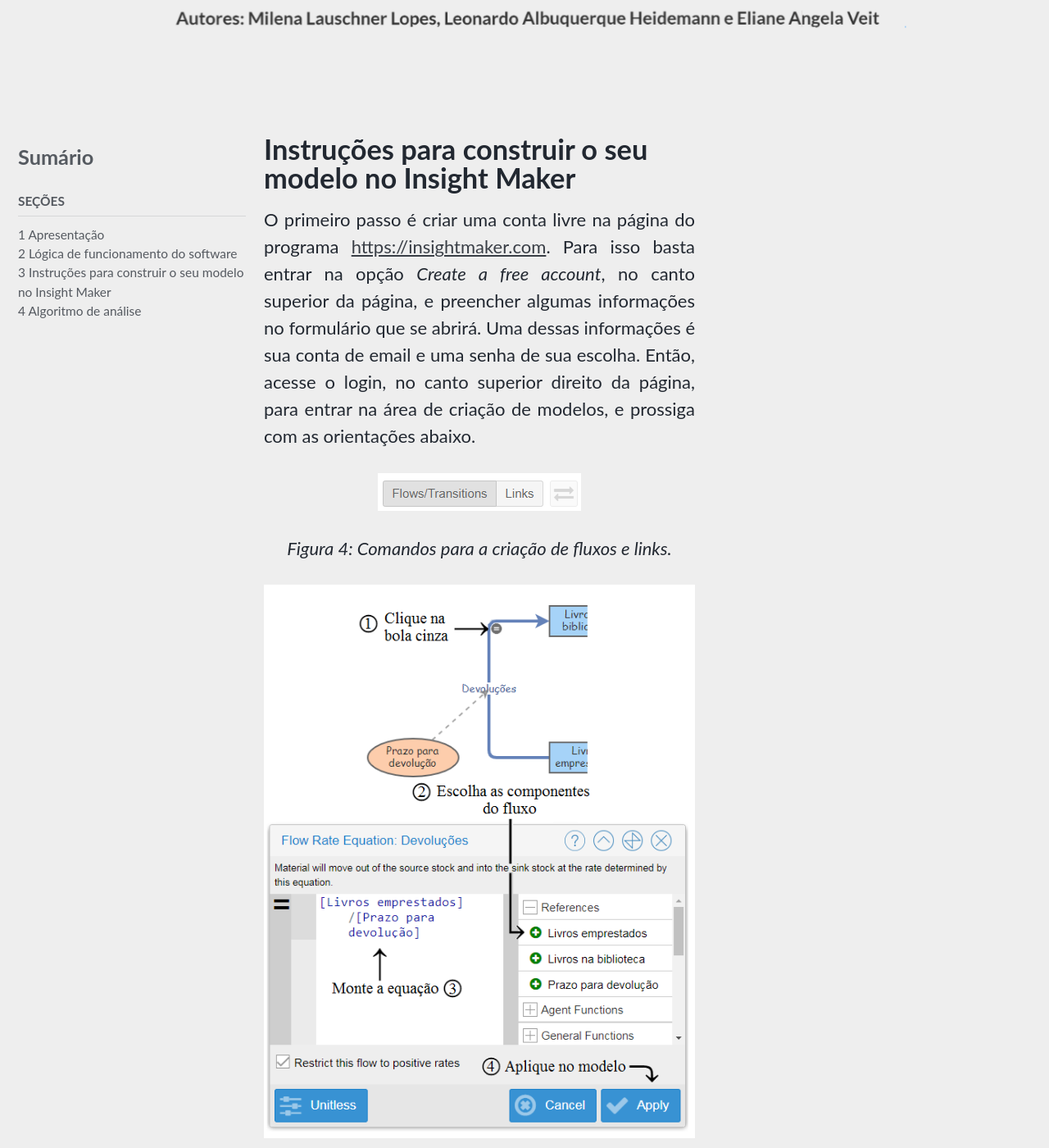
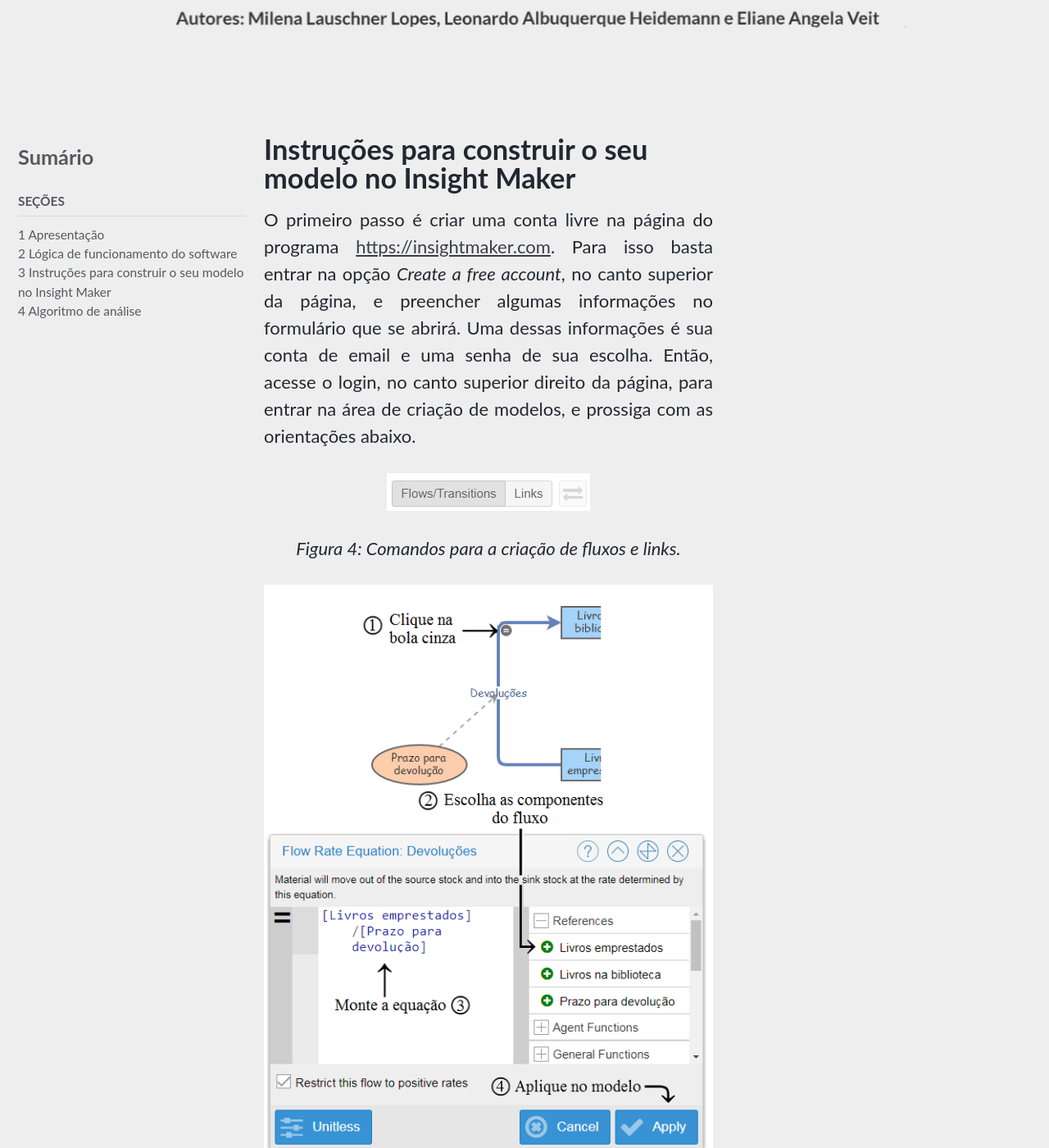
Before and after one commit to milenalauschner/MM, a Jekyll site: the page built from _pages/instruções.md, in a window 1280 px wide and 1400 px high, scrolled down 263 px. Shown: the whole window at 82% size. Built offline with Jekyll 4.4.1, drawn with Linux system fonts in a browser that asks for light colours; cached includes are drawn as plain includes; nearby versions of some CDN libraries; some web fonts are replaced; comment, search, counter and statistics services are not loaded.

Commit message:
Update _page.scss

```diff
--- a/_sass/minimal-mistakes/_page.scss
+++ b/_sass/minimal-mistakes/_page.scss
@@ -5,7 +5,7 @@
 #main {
   @include clearfix;
   margin-left: auto;
-  margin-right: 5em;
+  margin-right: 4em;
   padding-left: 1em;
   padding-right: 1em;
   -webkit-animation: $intro-transition;
```
